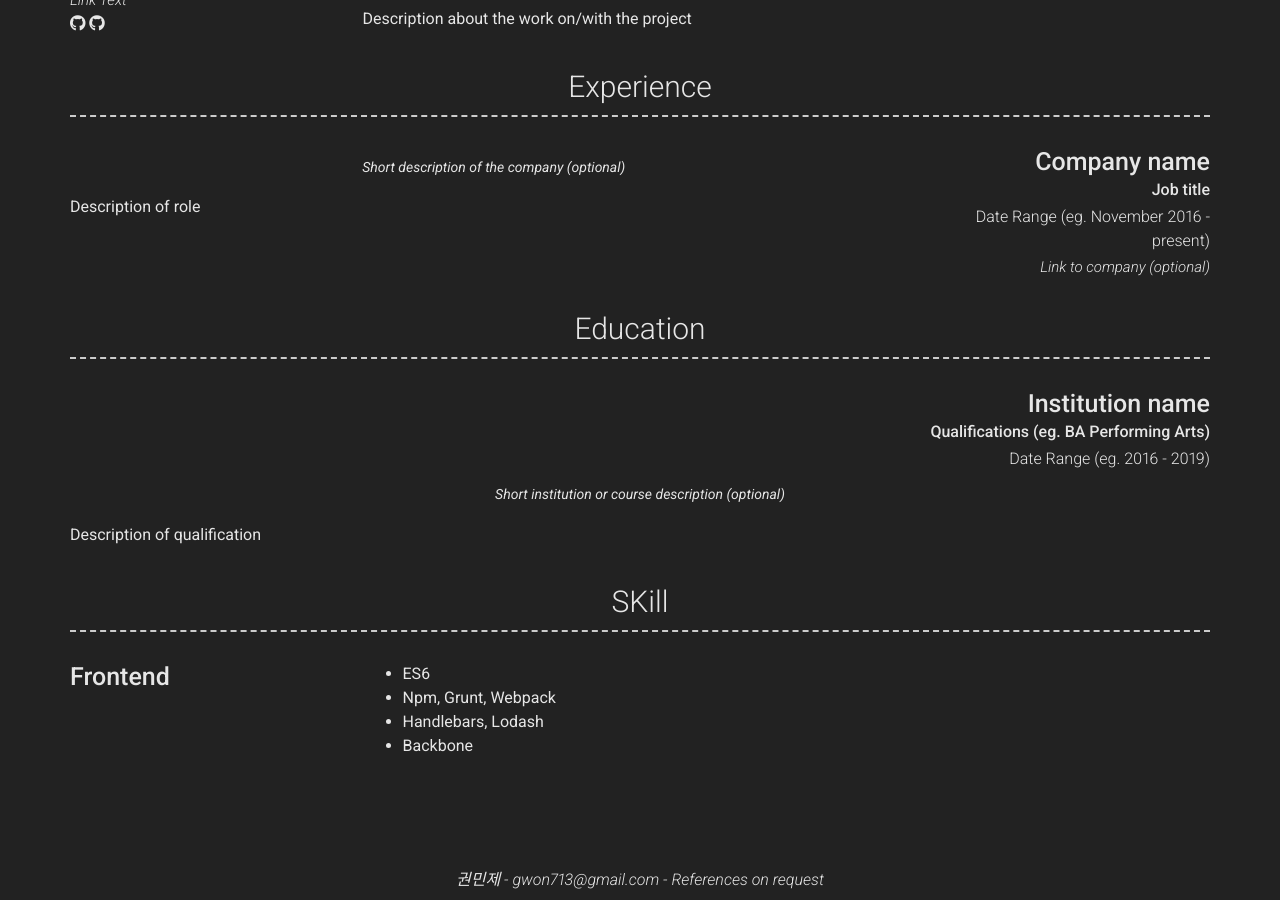
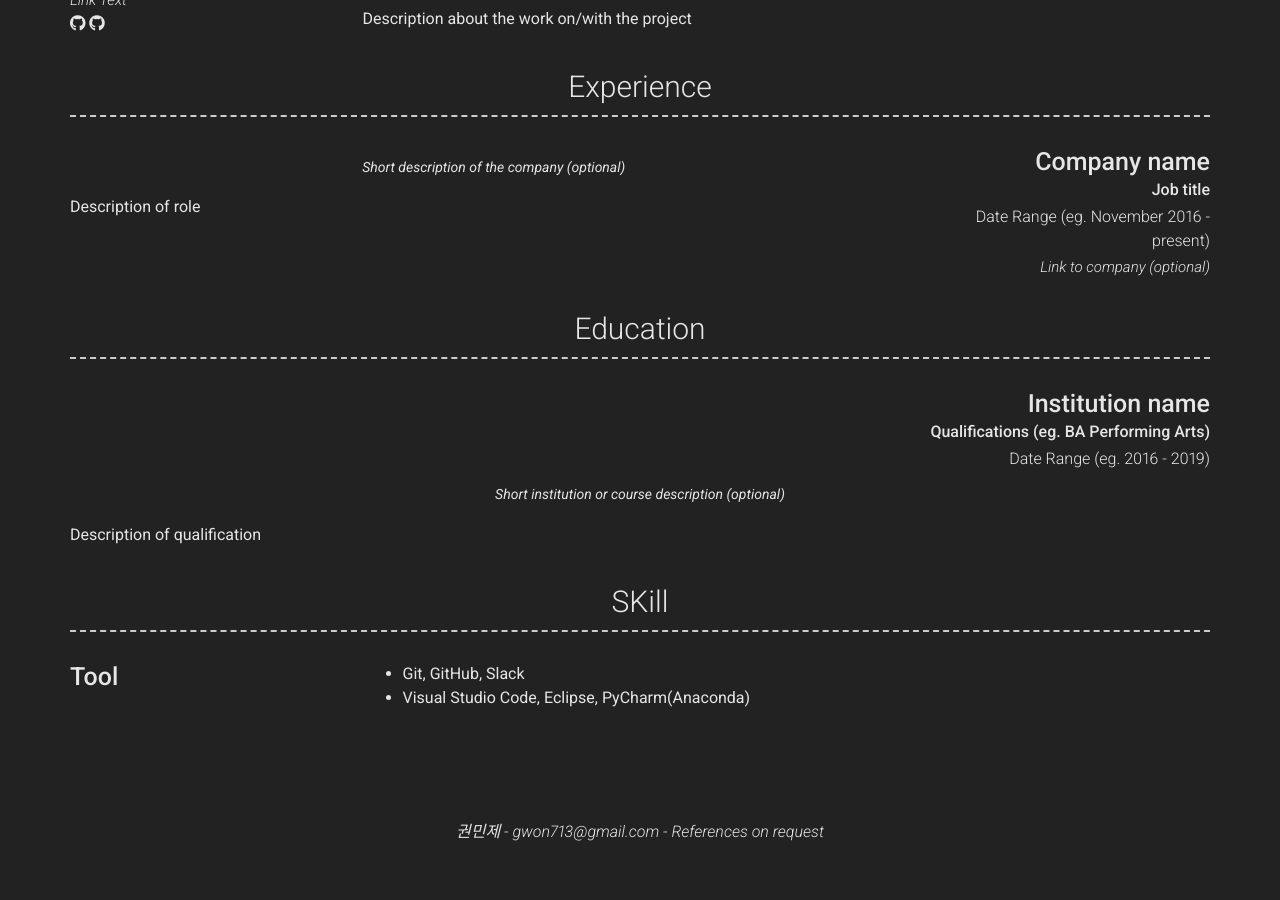
Before and after one commit to gwon713/gwon713.github.io, a Jekyll site: the page built from index.md, in a window 1280 px wide and 900 px high, scrolled down 1048 px. Built offline with Jekyll 4.4.1, drawn with Linux system fonts in a browser that asks for light colours; nearby versions of some CDN libraries; after the commit the page ends 1900 px from its top, so only the background shows below that; part of the change alters nothing that is shown.

Commit message:
스킬 작성

```diff
--- a/_config.yml
+++ b/_config.yml
@@ -93,30 +93,28 @@ content:
     layout: list
     content:
       - layout: left
+        title : Language
+        description: |
+          - JavaScript, Java, Python
         title: Backend
         description: | # this will include new lines to allow paragraphs
-          - Java, Groovy, NodeJS
-          - Spring Boot, Spring MVC, Spring Batch, Spring Security, Spring Data JPA/Redis, Spring Cloud AWS
-          - JPA, Querydsl, Hibernate
-          - Junit4/5, Mockito, Spock
-          - Gradle, Maven
-          - IntelliJ, Visual Studio Code
-      #- layout: left
+          - Express, Spring Boot
+          - Express Passport
         title: DevOps
         description: | # this will include new lines to allow paragraphs
-          - MySQL, MariaDB
-          - Jenkins, TravisCI, AWS Code Deploy
-          - AWS Beanstalk, AWS SQS, Elastic Cache (Redis), RDS (Aurora), S3, EC2, Cloud Watch
-          - Nginx, Tomcat
-          - Pinpoint, Ngrinder
-          - Linux Centos
-      #- layout: left
+          - MySQL, Oracle, MongoDB
+          - AWS : EC2, RDS (Aurora), Elastic Cache (Redis), Route53, LoadBalancer, S3, Cloud Watch
+          - Nginx
+          - ElK ( Beats, Logstash, Elasticsearch, Kibana)
+          - Docker, Docker-compose
+          - Linux, Ubuntu
         title: Frontend
         description: | # this will include new lines to allow paragraphs
-          - ES6
-          - Npm, Grunt, Webpack
-          - Handlebars, Lodash
-          - Backbone
+          - React
+        title: Tool
+        description: |
+          - Git, GitHub, Slack
+          - Visual Studio Code, Eclipse, PyCharm(Anaconda)
 
 
 # Footer
```
